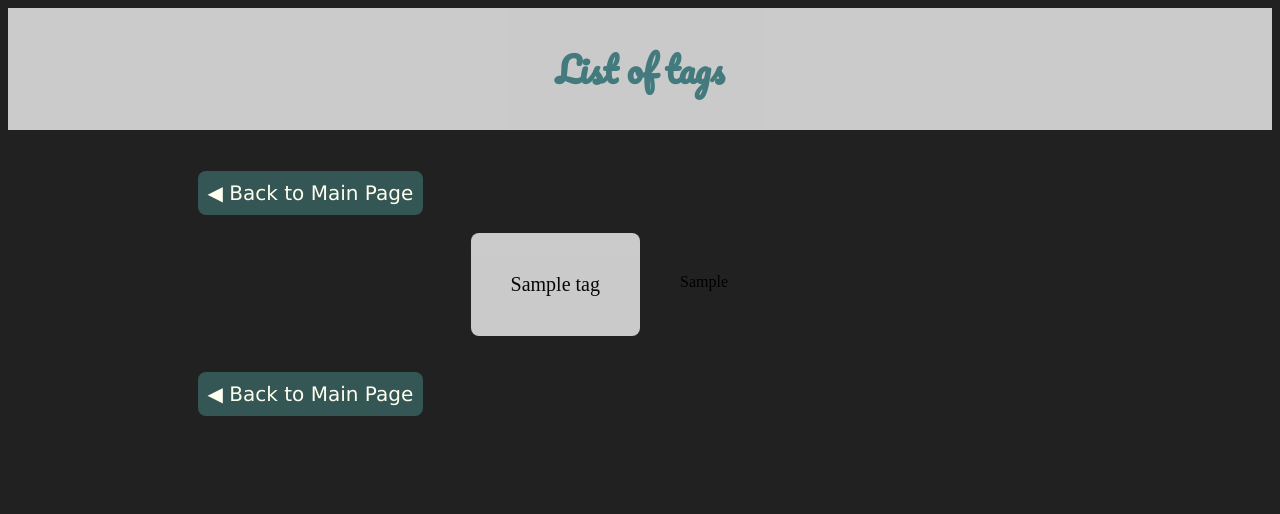
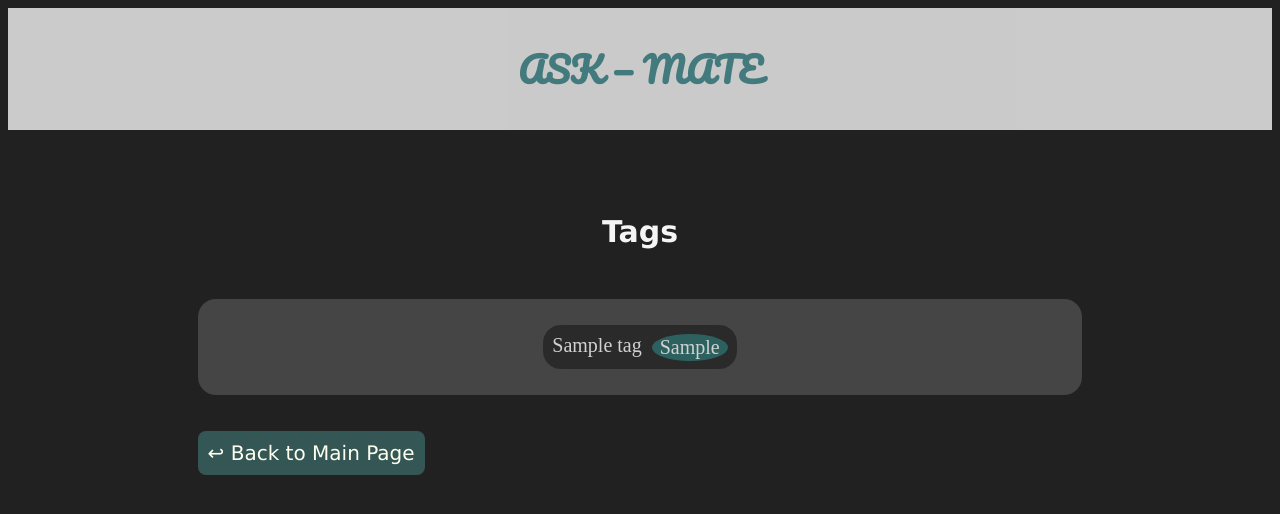
Before and after one commit to craciun-st/ask-mate-blackpatch, a Flask app: template templates/tags.html in a window 1280 px wide. Shown: the top 514 px of the page. Run offline with Flask 2, Linux system fonts and the light colour scheme; the template is opened without the code that fills it: most values are stand-ins (such as "Sample title", 1, 10 or a date in 2020); parts of the project's set-up code (start-up, migrations or seed data) failed here and were passed over; some libraries are stand-ins or nearby versions.

Commit message:
tags page complete

```diff
--- a/static/style.css
+++ b/static/style.css
@@ -738,7 +738,7 @@ table {
 }
 
 /* -------------USERS PAGE----------------- */
-#registered-user-title {
+#page-title {
     color: whitesmoke;
     text-align: center;
     font-family: Verdana, Geneva, Tahoma, sans-serif;
@@ -796,56 +796,41 @@ th:last-child {
 
 /* ----------TAG PAGE--------- */
 .c-list-tags{
-    display: grid;
-    grid-template-columns: 1fr 1fr;
-    grid-template-rows: auto;
-    row-gap: 20px;
-    justify-items: start;
-    width: max-content;
-    /* column-gap: 20px; */
+    background-color: rgba(245, 245, 245, 0.164);
+    width: 70%;
     margin: auto;
+    display: flex;
+    flex-direction: row;
+    flex-wrap: wrap;
+    gap: 1%;
+    row-gap: 8px;
+    border-radius: 18px;
+    padding: 2% 0;
+    justify-content: center;
+    overflow: auto;
 }
 
 .child_tag_name{
-    grid-column: 1;
-    justify-self: end;
+    display: flex;
+    flex-direction: row;
+    flex-wrap: wrap;
+    color: whitesmoke;
     font-size: 20px;
-    background-color: whitesmoke;
+    background-color: rgba(0, 0, 0, 0.486);
     opacity: 0.8;
-    border-radius: 8px;
-    /* padding-left: 20px; */
-}
+    border-radius: 18px;
+    column-gap: 10px;
 }
 
 .child_tag_nr_uses{
     grid-column: 2;
     font-size: 20px;
-    background-color: whitesmoke;
-    opacity: 0.8;
+    background-color: rgba(41, 112, 110, 0.918);
     margin: auto;
-    border-radius: 8px;
-    /* padding-left: 20px; */
+    border-radius: 100%;
+    padding: 2px 8px;
 }
 
 .c-list-tags div{
-    padding: 40px;
+    padding: 1%;
 }
-
-
-
-
-
-
-
-
-
-
-
-
-
-
-
-
-
-
-/* -------------TAGS PAGE----------------- */
--- a/templates/list_like_block.html
+++ b/templates/list_like_block.html
@@ -16,9 +16,9 @@
 
 <br>
 
-    <form action="/">
-        <button id="button-back-to-main">◀  Back to Main Page</button>
-    </form>
+    <!-- <form action="/">
+        <button id="button-back-to-main">↩ Back to Main Page</button>
+    </form> -->
 
     <br>
     <!-- there is a table here -->
@@ -28,7 +28,7 @@
     <br>
     <!-- there is a button for going back to the main page '/' -->
     <form action="/">
-        <button id="button-back-to-main">◀  Back to Main Page</button>
+        <button id="button-back-to-main">↩ Back to Main Page</button>
     </form>
     <br>
     <br>
--- a/templates/question.html
+++ b/templates/question.html
@@ -78,7 +78,7 @@
                 </span>
             </button>
 
-            <input id="tag-cell" type="text" maxlength="50" list="tag-list" name="tagname" placeholder="Add a tag" autocomplete="off">
+            <input id="tag-cell" type="text" maxlength="20" list="tag-list" name="tagname" placeholder="Add a tag" autocomplete="off">
 
         </form>
     </div>
--- a/templates/tags.html
+++ b/templates/tags.html
@@ -1,16 +1,17 @@
 {% extends "list_like_block.html" %}
 {% block title %}Tags{% endblock %}
-{% block header_one_text %} List of tags {% endblock %}
+{% block header_one_text %}ASK  — MATE{% endblock %}
 {% block table_listing %}
 
+
+<h2 id="page-title"> Tags</h2>
     <section class=c-list-tags>
 
         {% for tag in tag_list %}
 
-            <div class="child_tag_name">{{tag["name"]}}</div>
-            <div class="child_tag_nr_uses">{{tag["nr_uses"]}}</div>
-
-
+            <div class="child_tag_name">{{tag["name"]}}
+                <p class="child_tag_nr_uses">{{tag["nr_uses"]}}</p>
+            </div>
         {% endfor %}
 
     </section>
--- a/templates/users.html
+++ b/templates/users.html
@@ -12,7 +12,7 @@
     <h1>ASK  — MATE</h1>
     <br>
 
-    <h2 id="registered-user-title"> Registered users</h2>
+    <h2 id="page-title"> Registered users</h2>
 <div class="users-table-background">
     <table class="users-table">
         <div id="user-table-header">
```
